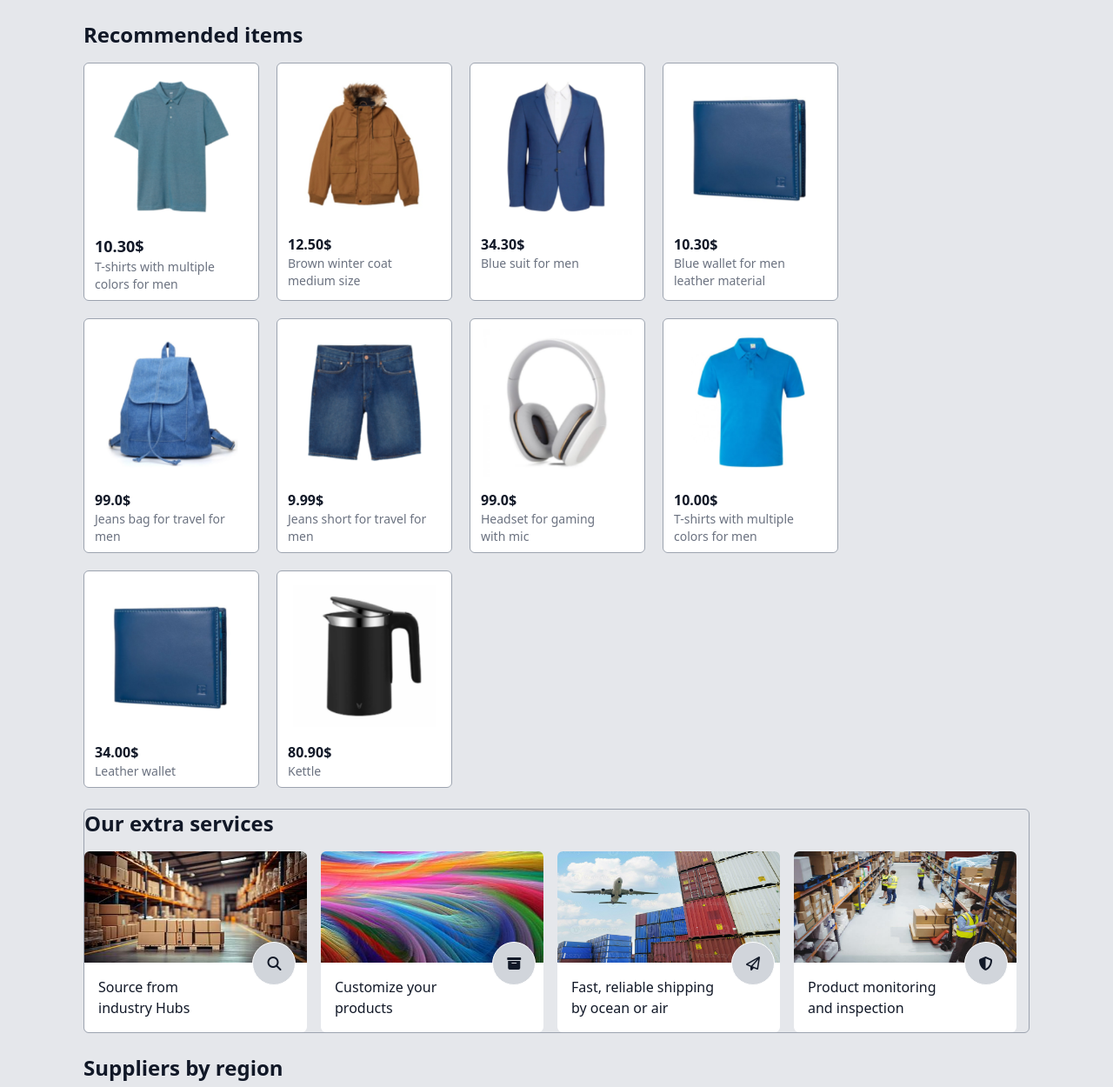
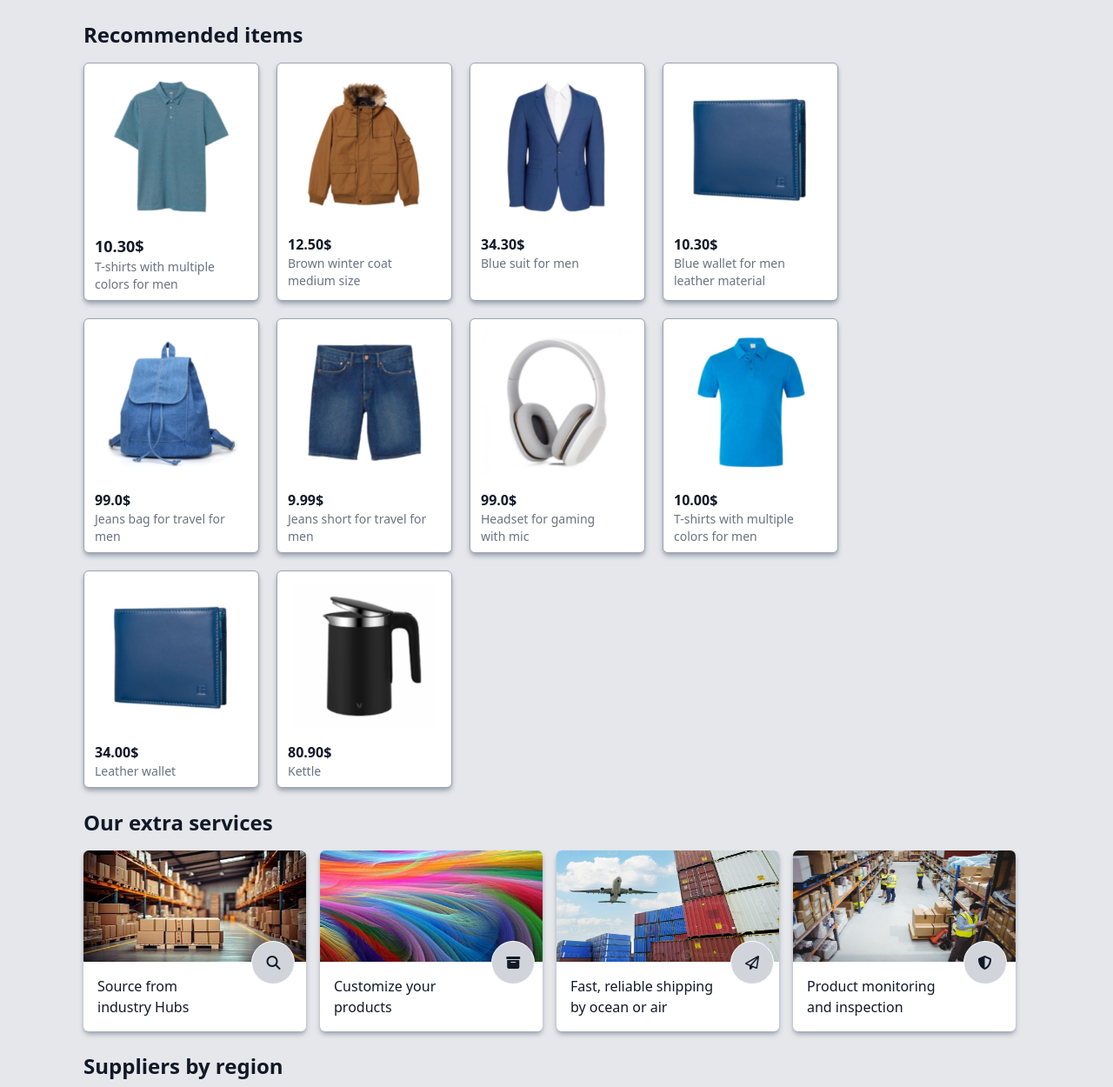
Before and after one commit to Arshanashraf/homepage-design, a website: page index.html in a window 1280 px wide. Shown: the part 1990-3240 px from the top of the page at 87% size. Drawn offline with Linux system fonts and the light colour scheme.

Commit message:
design completed

```diff
--- a/index.html
+++ b/index.html
@@ -4,7 +4,7 @@
   <meta charset="UTF-8">
   <meta name="viewport" content="width=device-width, initial-scale=1.0">
   <link rel="stylesheet" href="https://cdnjs.cloudflare.com/ajax/libs/font-awesome/6.6.0/css/all.min.css">
-  <title>Responsive Tailwind Project</title>
+  <title>Ecommerce Website</title>
   <link href="/src/output.css" rel="stylesheet">
 </head>
 <body class="bg-gray-200 text-gray-900 p-0 m-0 overflow-x-hidden">
@@ -410,70 +410,70 @@
         <section class="mx-24 mt-6 rounded-md  xl:mx-16 lg:mx-5 md:mx-10 sm:mx-5 xs:mx-0 xs:mt-2 sm:mt-2 xs:p-0 xs:bg-none 2xs:mx-10 2xs:mt-3 2xs:p-0 2xs:bg-none ">
             <h1 class="text-2xl font-bold">Recommended items</h1>
             <div class="flex flex-wrap gap-5 mt-4">
-                <div class="bg-white px-3 py-2 rounded-md border border-gray-400">
+                <div class="bg-white shadow-md shadow-gray-400  px-3 py-2 rounded-md border border-gray-400 hover:animate-pulse">
                     <a href="#">
                         <img src="/src/assets/images/section6/shirt.png" class="w-44" alt="">
                         <h1 class="font-bold pt-3 text-lg">10.30$</h1>
                         <p class="text-sm text-gray-500 w-40">T-shirts with multiple colors for men</p>
                     </a>
                 </div>
-                <div class="bg-white px-3 py-2 rounded-md border border-gray-400">
+                <div class="bg-white shadow-md shadow-gray-400 hover:animate-pulse px-3 py-2 rounded-md border border-gray-400">
                     <a href="#">
                         <img src="/src/assets/images/section6/shirt3.png" class="w-44" alt="">
                         <h1 class="font-bold pt-3">12.50$</h1>
                         <p class="text-sm text-gray-500 w-40">Brown winter coat medium size</p>
                     </a>
                 </div>
-                <div class="bg-white px-3 py-2 rounded-md border border-gray-400">
+                <div class="bg-white shadow-md shadow-gray-400 hover:animate-pulse px-3 py-2 rounded-md border border-gray-400">
                     <a href="#">
                         <img src="/src/assets/images/section6/suit.png" class="w-44" alt="">
                         <h1 class="font-bold pt-3">34.30$</h1>
                         <p class="text-sm text-gray-500 w-40">Blue suit for men</p>
                     </a>
                 </div>
-                <div class="bg-white px-3 py-2 rounded-md border border-gray-400">
+                <div class="bg-white shadow-md shadow-gray-400 hover:animate-pulse px-3 py-2 rounded-md border border-gray-400">
                     <a href="#">
                         <img src="/src/assets/images/section6/wallet.png" class="w-44" alt="">
                         <h1 class="font-bold pt-3">10.30$</h1>
                         <p class="text-sm text-gray-500 w-40">Blue wallet for men leather material</p>
                     </a>
                 </div>
-                <div class="bg-white px-3 py-2 rounded-md border border-gray-400">
+                <div class="bg-white shadow-md shadow-gray-400 hover:animate-pulse px-3 py-2 rounded-md border border-gray-400">
                     <a href="#">
                         <img src="/src/assets/images/section6/bag.png" class="w-44" alt="">
                         <h1 class="font-bold pt-3">99.0$</h1>
                         <p class="text-sm text-gray-500 w-40">Jeans bag for travel for men</p>
                     </a>
                 </div>
-                <div class="bg-white px-3 py-2 rounded-md border border-gray-400">
+                <div class="bg-white shadow-md shadow-gray-400 hover:animate-pulse px-3 py-2 rounded-md border border-gray-400">
                     <a href="#">
                         <img src="/src/assets/images/section6/short.png" class="w-44" alt="">
                         <h1 class="font-bold pt-3">9.99$</h1>
                         <p class="text-sm text-gray-500 w-40">Jeans short for travel for men</p>
                     </a>
                 </div>
-                <div class="bg-white px-3 py-2 rounded-md border border-gray-400">
+                <div class="bg-white shadow-md shadow-gray-400 hover:animate-pulse px-3 py-2 rounded-md border border-gray-400">
                     <a href="#">
                         <img src="/src/assets/images/section6/headphone2.png" class="w-44" alt="">
                         <h1 class="font-bold pt-3">99.0$</h1>
                         <p class="text-sm text-gray-500 w-40">Headset for gaming with mic</p>
                     </a>
                 </div>
-                <div class="bg-white px-3 py-2 rounded-md border border-gray-400">
+                <div class="bg-white shadow-md shadow-gray-400 hover:animate-pulse px-3 py-2 rounded-md border border-gray-400">
                     <a href="#">
                         <img src="/src/assets/images/section6/shirt2.png" class="w-44" alt="">
                         <h1 class="font-bold pt-3">10.00$</h1>
                         <p class="text-sm text-gray-500 w-40">T-shirts with multiple colors for men</p>
                     </a>
                 </div>
-                <div class="bg-white px-3 py-2 rounded-md border border-gray-400">
+                <div class="bg-white shadow-md shadow-gray-400 hover:animate-pulse px-3 py-2 rounded-md border border-gray-400">
                     <a href="#">
                         <img src="/src/assets/images/section6/wallet.png" class="w-44" alt="">
                         <h1 class="font-bold pt-3">34.00$</h1>
                         <p class="text-sm text-gray-500 w-40">Leather wallet</p>
                     </a>
                 </div>
-                <div class="bg-white px-3 py-2 rounded-md border border-gray-400">
+                <div class="bg-white shadow-md shadow-gray-400 hover:animate-pulse px-3 py-2 rounded-md border border-gray-400">
                     <a href="#">
                         <img src="/src/assets/images/section6/kettle.png" class="w-44" alt="">
                         <h1 class="font-bold pt-3">80.90$</h1>
@@ -483,31 +483,31 @@
             </div>
         </section>
 
-        <section class="mx-24 mt-6 rounded-md  xl:mx-16 lg:mx-5 md:mx-10 sm:mx-5 xs:mx-0 xs:mt-2 sm:mt-2 xs:p-0 xs:bg-none 2xs:mx-0 2xs:mt-3 2xs:p-0 2xs:bg-none border border-gray-400">
+        <section class="mx-24 mt-6 rounded-md  xl:mx-16 lg:mx-5 md:mx-10 sm:mx-5 xs:mx-0 xs:mt-2 sm:mt-2 xs:p-0 xs:bg-none 2xs:mx-0 2xs:mt-3 2xs:p-0 2xs:bg-none ">
             <h1 class="text-2xl font-bold">Our extra services</h1>
             <div class="flex flex-wrap mt-4 gap-4">
-                <div class="bg-white rounded-md">
+                <div class="bg-white rounded-md shadow-md shadow-gray-400">
                     <img src="/src/assets/images/section7/pic1.jpeg " class="w-64 h-32 rounded-t-md " alt="">
                     <div class="flex gap-14">
                         <h1 class="p-4">Source from <br> industry Hubs</h1>
                         <a href="#" class="-mt-6"><i class="fa-solid fa-magnifying-glass bg-gray-300 rounded-full p-4 border border-white "></i></a>
                     </div>
                 </div>
-                <div class="bg-white rounded-md">
+                <div class="bg-white rounded-md shadow-md shadow-gray-400">
                     <img src="/src/assets/images/section7/pic2.jpeg " class="w-64 h-32 rounded-t-md " alt="">
                     <div class="flex gap-12">
                         <h1 class="p-4">Customize your <br> products</h1>
                         <a href="#" class="-mt-6"><i class="fa-solid fa-box-archive bg-gray-300 rounded-full p-4 border border-white "></i></a>
                     </div>
                 </div>
-                <div class="bg-white rounded-md">
+                <div class="bg-white rounded-md shadow-md shadow-gray-400">
                     <img src="/src/assets/images/section7/pic3.jpg " class="w-64 h-32 rounded-t-md " alt="">
                     <div class="flex gap-1">
                         <h1 class="p-4">Fast, reliable shipping <br> by ocean or air</h1>
                         <a href="#" class="-mt-6"><i class="fa-regular fa-paper-plane bg-gray-300 rounded-full p-4 border border-white "></i></a>
                     </div>
                 </div>
-                <div class="bg-white rounded-md">
+                <div class="bg-white rounded-md shadow-md shadow-gray-400">
                     <img src="/src/assets/images/section7/pic4.jpg" class="w-64 h-32 rounded-t-md " alt="">
                     <div class="flex gap-4">
                         <h1 class="p-4">Product monitoring <br> and inspection</h1>
```
Also changed, not shown: src/output.css.
